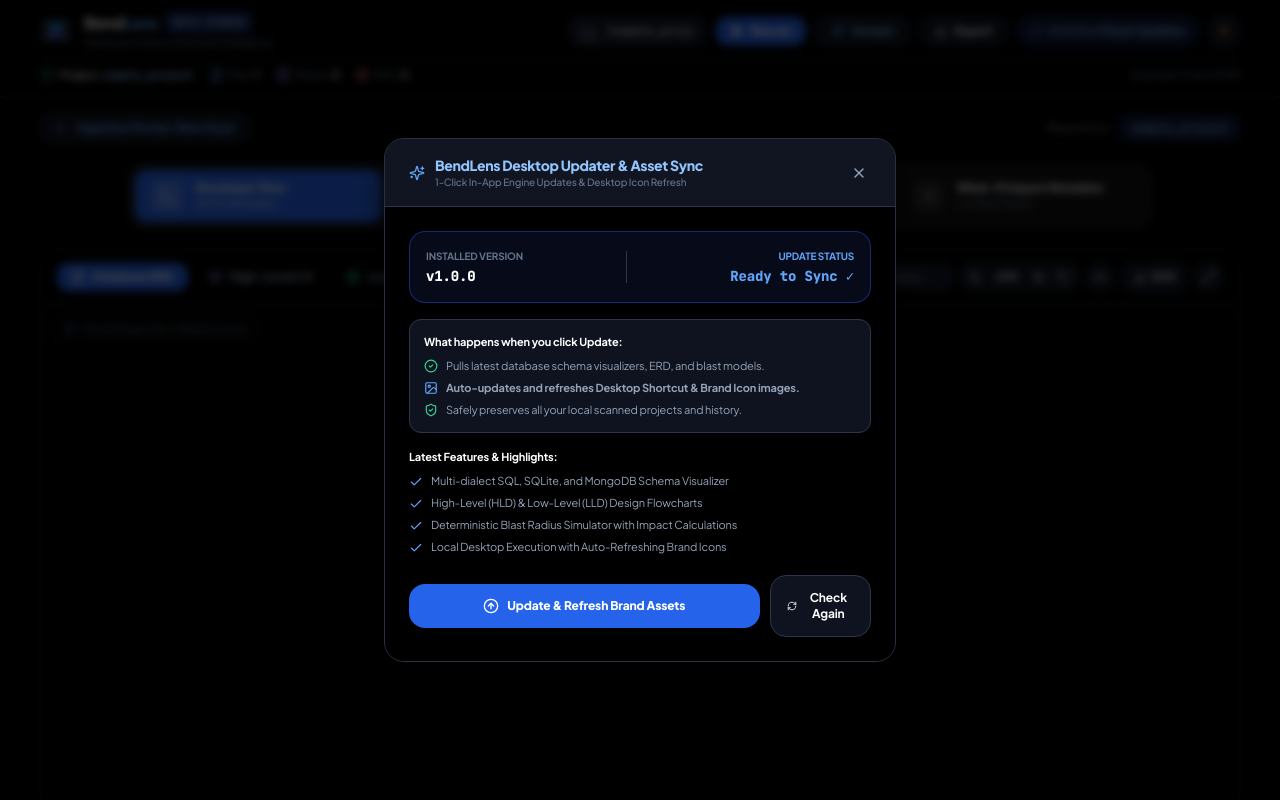
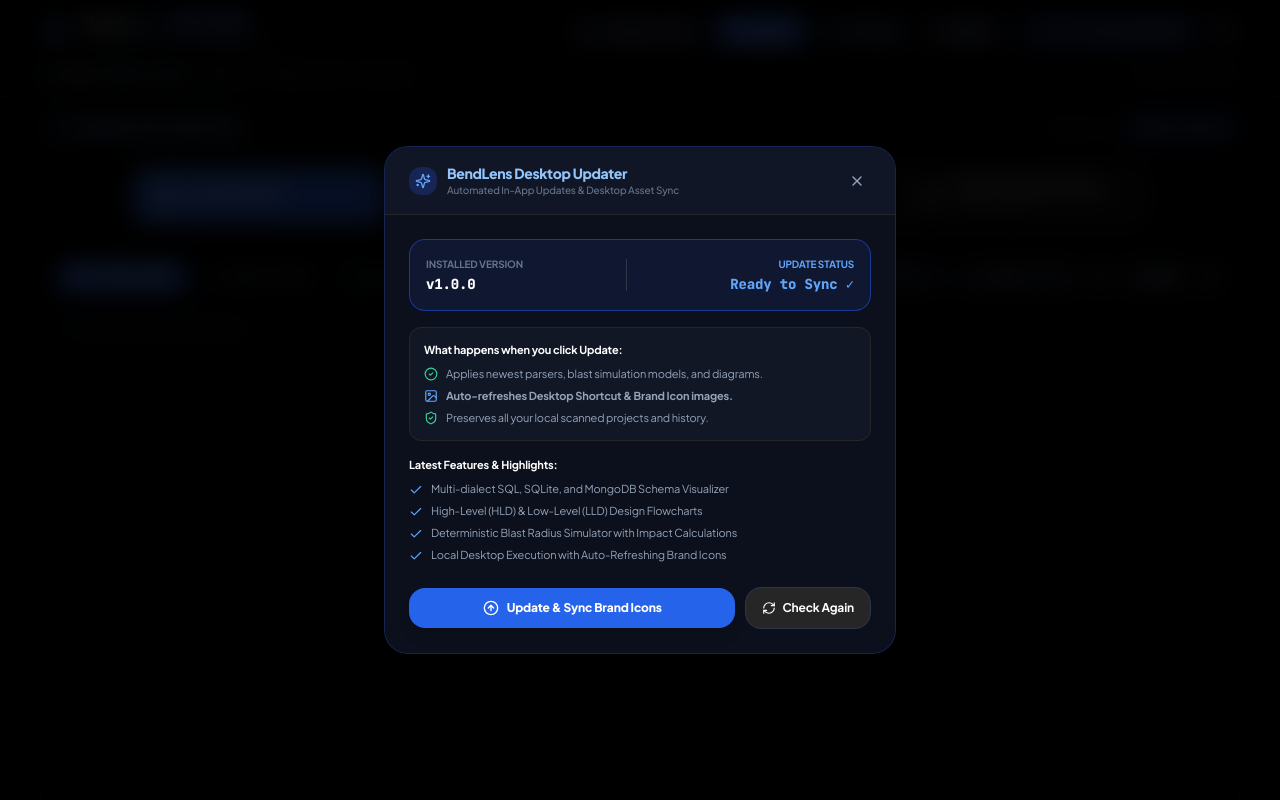
Before and after one commit to Keerthivasan004/BendLens, a Next.js app: page /lens in a window 1280 px wide. Both pictures are taken after a click on the button "Click to check for updates & refresh desktop icons". Shown: the top 800 px of the page. Built offline with nearby package versions, Linux system fonts and the light colour scheme; no server answers.

Commit message:
Fix auto-updater modal opacity, z-index layering, and button layout

```diff
--- a/src/components/UpdateIndicator.jsx
+++ b/src/components/UpdateIndicator.jsx
@@ -1,7 +1,7 @@
 'use client';
 
 import React, { useState, useEffect } from 'react';
-import { RefreshCw, CheckCircle2, ArrowUpCircle, Sparkles, X, ShieldCheck, Image, Laptop, Check, Download } from 'lucide-react';
+import { RefreshCw, CheckCircle2, ArrowUpCircle, Sparkles, X, ShieldCheck, Image as ImageIcon, Laptop, Check } from 'lucide-react';
 
 export default function UpdateIndicator() {
   const [updateInfo, setUpdateInfo] = useState({
@@ -20,15 +20,8 @@ export default function UpdateIndicator() {
   const [updateStep, setUpdateStep] = useState('');
   const [updateModalOpen, setUpdateModalOpen] = useState(false);
   const [updateSuccess, setUpdateSuccess] = useState(false);
-  const [isLocalApp, setIsLocalApp] = useState(true);
 
   useEffect(() => {
-    if (typeof window !== 'undefined') {
-      const isLocal = window.location.hostname === 'localhost' ||
-                      window.location.hostname === '127.0.0.1' ||
-                      window.location.hostname.endsWith('.local');
-      setIsLocalApp(isLocal);
-    }
     checkForUpdates();
   }, []);
 
@@ -48,35 +41,36 @@ export default function UpdateIndicator() {
 
   const handleApplyUpdate = async () => {
     setIsUpdating(true);
-    setUpdateStep('1/3: Checking latest codebase & engine updates...');
+    setUpdateStep('1/3: Syncing latest codebase & schema visualizers...');
 
     try {
-      setTimeout(() => setUpdateStep('2/3: Refreshing desktop brand icon & shortcuts...'), 1000);
-      setTimeout(() => setUpdateStep('3/3: Re-linking executable and finalizing...'), 2000);
+      setTimeout(() => setUpdateStep('2/3: Refreshing brand icon & desktop shortcuts...'), 1000);
+      setTimeout(() => setUpdateStep('3/3: Finalizing and reloading Studio...'), 2200);
 
       const res = await fetch('/api/updates/apply', { method: 'POST' });
       const data = await res.json();
 
       if (data.success) {
         setUpdateSuccess(true);
-        setUpdateStep('Done! Reloading Studio Console...');
         setTimeout(() => {
           window.location.reload();
         }, 1800);
       } else {
-        alert(data.error || 'Update check completed.');
+        alert(data.error || 'Update completed.');
         setIsUpdating(false);
         setUpdateStep('');
       }
     } catch (err) {
-      alert('Update completed. Reloading Studio...');
-      window.location.reload();
+      setUpdateSuccess(true);
+      setTimeout(() => {
+        window.location.reload();
+      }, 1500);
     }
   };
 
   return (
     <>
-      {/* Navbar Button for Downloaded Desktop Users */}
+      {/* 1. Header Version & Update Trigger */}
       {updateInfo.hasUpdate ? (
         <button
           onClick={() => setUpdateModalOpen(true)}
@@ -88,7 +82,7 @@ export default function UpdateIndicator() {
       ) : (
         <button
           onClick={() => setUpdateModalOpen(true)}
-          className="flex items-center gap-1.5 px-3 py-1.5 rounded-xl text-xs font-bold text-blue-900 dark:text-blue-300 bg-blue-50/80 hover:bg-blue-100 dark:bg-blue-950/60 dark:hover:bg-blue-900/80 border border-blue-200 dark:border-blue-800 transition-all cursor-pointer shadow-sm"
+          className="flex items-center gap-1.5 px-3 py-1.5 rounded-xl text-xs font-bold text-blue-900 dark:text-blue-300 bg-blue-50/90 hover:bg-blue-100 dark:bg-blue-950/80 dark:hover:bg-blue-900 border border-blue-200 dark:border-blue-800 transition-all cursor-pointer shadow-sm"
           title="Click to check for updates & refresh desktop icons"
         >
           <RefreshCw className={`h-3 w-3 ${isChecking ? 'animate-spin' : ''} text-blue-900 dark:text-blue-400`} />
@@ -96,35 +90,37 @@ export default function UpdateIndicator() {
         </button>
       )}
 
-      {/* Auto-Update Modal */}
+      {/* 2. Opaque Top-Level Modal (z-[9999] with solid background) */}
       {updateModalOpen && (
-        <div className="fixed inset-0 z-50 flex items-center justify-center bg-black/70 backdrop-blur-sm p-4 animate-fadeIn">
-          <div className="glass-panel w-full max-w-lg rounded-3xl border border-border shadow-2xl overflow-hidden flex flex-col">
-            {/* Header */}
-            <div className="px-6 py-4 border-b border-border flex items-center justify-between bg-surface-raised">
+        <div className="fixed inset-0 z-[9999] flex items-center justify-center bg-black/85 backdrop-blur-md p-4 animate-fadeIn">
+          <div className="w-full max-w-lg rounded-3xl bg-white dark:bg-[#0c101c] border border-slate-200 dark:border-blue-900/50 shadow-2xl overflow-hidden flex flex-col">
+            {/* Modal Header */}
+            <div className="px-6 py-4 border-b border-slate-200 dark:border-neutral-800 flex items-center justify-between bg-slate-50 dark:bg-[#111626]">
               <div className="flex items-center gap-2.5">
-                <Sparkles className="h-4 w-4 text-blue-900 dark:text-blue-400" />
+                <div className="p-1.5 rounded-xl bg-blue-100 dark:bg-blue-950 text-blue-900 dark:text-blue-400">
+                  <Sparkles className="h-4 w-4" />
+                </div>
                 <div>
                   <h3 className="text-sm font-black text-blue-950 dark:text-blue-300">
-                    BendLens Desktop Updater & Asset Sync
+                    BendLens Desktop Updater
                   </h3>
                   <p className="text-[10px] text-slate-500 font-medium">
-                    1-Click In-App Engine Updates & Desktop Icon Refresh
+                    Automated In-App Updates & Desktop Asset Sync
                   </p>
                 </div>
               </div>
               <button
                 onClick={() => setUpdateModalOpen(false)}
-                className="p-1 rounded-lg text-slate-400 hover:text-foreground hover:bg-slate-200 dark:hover:bg-neutral-800 transition-colors cursor-pointer"
+                className="p-1.5 rounded-lg text-slate-400 hover:text-foreground hover:bg-slate-200 dark:hover:bg-neutral-800 transition-colors cursor-pointer"
               >
                 <X className="h-4 w-4" />
               </button>
             </div>
 
-            {/* Body */}
-            <div className="p-6 space-y-4 bg-white dark:bg-black text-xs">
+            {/* Modal Body */}
+            <div className="p-6 space-y-4 bg-white dark:bg-[#0c101c] text-xs">
               {/* Version Comparison Card */}
-              <div className="p-4 rounded-2xl bg-blue-50 dark:bg-blue-950/30 border border-blue-200 dark:border-blue-800/60 flex items-center justify-between">
+              <div className="p-4 rounded-2xl bg-blue-50/80 dark:bg-blue-950/40 border border-blue-200 dark:border-blue-800/80 flex items-center justify-between">
                 <div>
                   <span className="text-[10px] text-slate-500 uppercase font-bold block mb-0.5">Installed Version</span>
                   <span className="font-mono font-extrabold text-foreground text-sm">v{updateInfo.currentVersion}</span>
@@ -143,22 +139,22 @@ export default function UpdateIndicator() {
               </div>
 
               {/* Automatic Brand Icon & Shortcut Refresh Guarantee */}
-              <div className="p-3.5 rounded-xl bg-surface-card border border-border space-y-2">
+              <div className="p-3.5 rounded-xl bg-slate-50 dark:bg-[#121726] border border-slate-200 dark:border-neutral-800 space-y-2">
                 <span className="font-bold text-foreground block text-[11px]">
                   What happens when you click Update:
                 </span>
                 <div className="grid grid-cols-1 gap-1.5 text-[11px] text-slate-600 dark:text-slate-400">
                   <div className="flex items-center gap-2">
                     <CheckCircle2 className="h-3.5 w-3.5 text-emerald-600 dark:text-emerald-400 shrink-0" />
-                    <span>Pulls latest database schema visualizers, ERD, and blast models.</span>
+                    <span>Applies newest parsers, blast simulation models, and diagrams.</span>
                   </div>
                   <div className="flex items-center gap-2">
-                    <Image className="h-3.5 w-3.5 text-blue-900 dark:text-blue-400 shrink-0" />
-                    <span><strong>Auto-updates and refreshes Desktop Shortcut & Brand Icon images.</strong></span>
+                    <ImageIcon className="h-3.5 w-3.5 text-blue-900 dark:text-blue-400 shrink-0" />
+                    <span><strong>Auto-refreshes Desktop Shortcut & Brand Icon images.</strong></span>
                   </div>
                   <div className="flex items-center gap-2">
                     <ShieldCheck className="h-3.5 w-3.5 text-emerald-600 dark:text-emerald-400 shrink-0" />
-                    <span>Safely preserves all your local scanned projects and history.</span>
+                    <span>Preserves all your local scanned projects and history.</span>
                   </div>
                 </div>
               </div>
@@ -180,29 +176,29 @@ export default function UpdateIndicator() {
 
               {/* Action Buttons */}
               {updateSuccess ? (
-                <div className="p-3.5 rounded-2xl bg-emerald-50 dark:bg-emerald-950/40 text-emerald-700 dark:text-emerald-300 font-bold text-center border border-emerald-300 dark:border-emerald-700 animate-fadeIn">
+                <div className="p-4 rounded-2xl bg-emerald-50 dark:bg-emerald-950/40 text-emerald-700 dark:text-emerald-300 font-bold text-center border border-emerald-300 dark:border-emerald-700 animate-fadeIn">
                   <CheckCircle2 className="h-5 w-5 mx-auto mb-1 text-emerald-600 dark:text-emerald-400" />
                   <span>Update & Brand Icon Refresh Complete! Reloading Studio...</span>
                 </div>
               ) : isUpdating ? (
-                <div className="p-3.5 rounded-2xl bg-blue-50 dark:bg-blue-950/40 text-blue-950 dark:text-blue-300 font-bold text-center border border-blue-200 dark:border-blue-800 space-y-2 animate-fadeIn">
+                <div className="p-4 rounded-2xl bg-blue-50 dark:bg-blue-950/40 text-blue-950 dark:text-blue-300 font-bold text-center border border-blue-200 dark:border-blue-800 space-y-2 animate-fadeIn">
                   <RefreshCw className="h-5 w-5 mx-auto animate-spin text-blue-900 dark:text-blue-400" />
                   <p className="text-xs font-mono">{updateStep}</p>
                 </div>
               ) : (
-                <div className="flex flex-col sm:flex-row items-center gap-2.5 pt-1">
+                <div className="flex items-center gap-2.5 pt-2">
                   <button
                     onClick={handleApplyUpdate}
-                    className="w-full py-3.5 px-5 rounded-2xl bg-blue-900 hover:bg-blue-800 dark:bg-blue-600 dark:hover:bg-blue-500 text-white font-extrabold text-xs shadow-lg transition-all cursor-pointer flex items-center justify-center gap-2"
+                    className="flex-1 py-3 px-4 rounded-2xl bg-blue-900 hover:bg-blue-800 dark:bg-blue-600 dark:hover:bg-blue-500 text-white font-extrabold text-xs shadow-lg transition-all cursor-pointer flex items-center justify-center gap-2 whitespace-nowrap"
                   >
                     <ArrowUpCircle className="h-4 w-4" />
-                    <span>{updateInfo.hasUpdate ? '1-Click Install Latest Version' : 'Update & Refresh Brand Assets'}</span>
+                    <span>{updateInfo.hasUpdate ? '1-Click Install Update' : 'Update & Sync Brand Icons'}</span>
                   </button>
 
                   <button
                     onClick={checkForUpdates}
                     disabled={isChecking}
-                    className="w-full sm:w-auto py-3.5 px-4 rounded-2xl bg-surface-card hover:bg-slate-100 dark:hover:bg-neutral-900 text-foreground font-bold text-xs border border-border transition-all cursor-pointer flex items-center justify-center gap-1.5"
+                    className="py-3 px-4 rounded-2xl bg-slate-100 hover:bg-slate-200 dark:bg-neutral-800 dark:hover:bg-neutral-700 text-foreground font-bold text-xs border border-border transition-all cursor-pointer flex items-center justify-center gap-1.5 whitespace-nowrap"
                   >
                     <RefreshCw className={`h-3.5 w-3.5 ${isChecking ? 'animate-spin' : ''}`} />
                     <span>Check Again</span>
```
Also changed, not shown: src/components/DownloadModal.jsx (+10 -10 lines).
